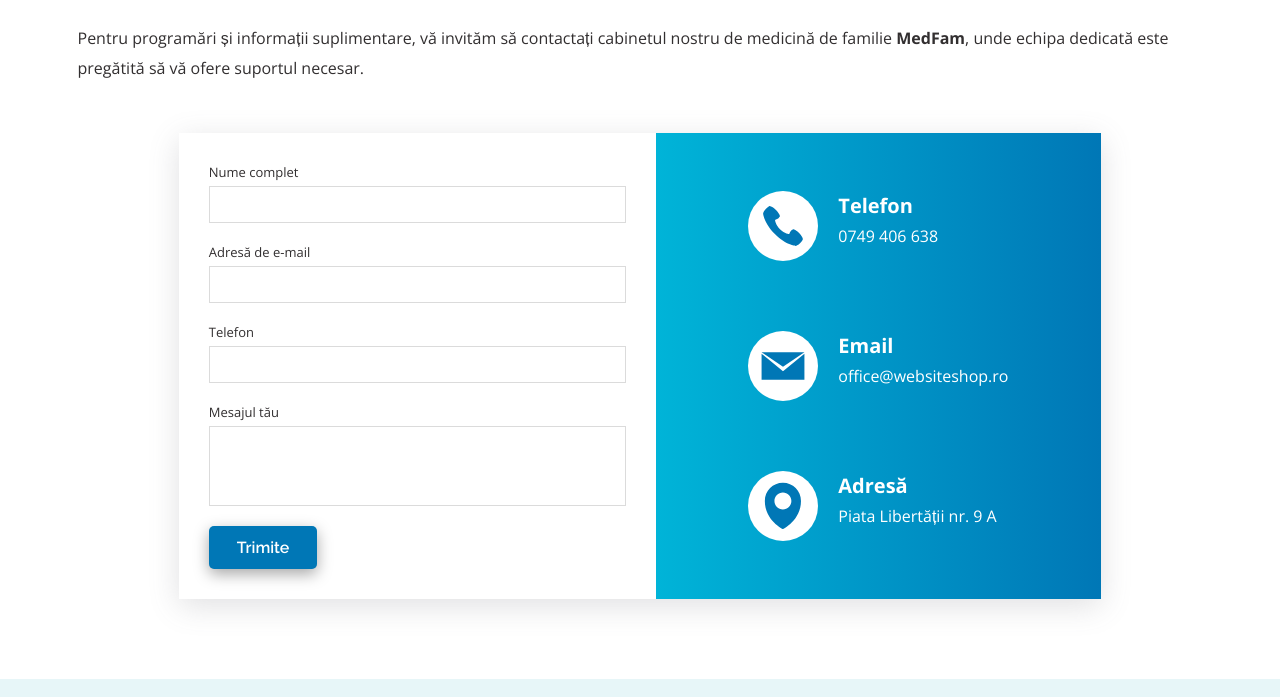
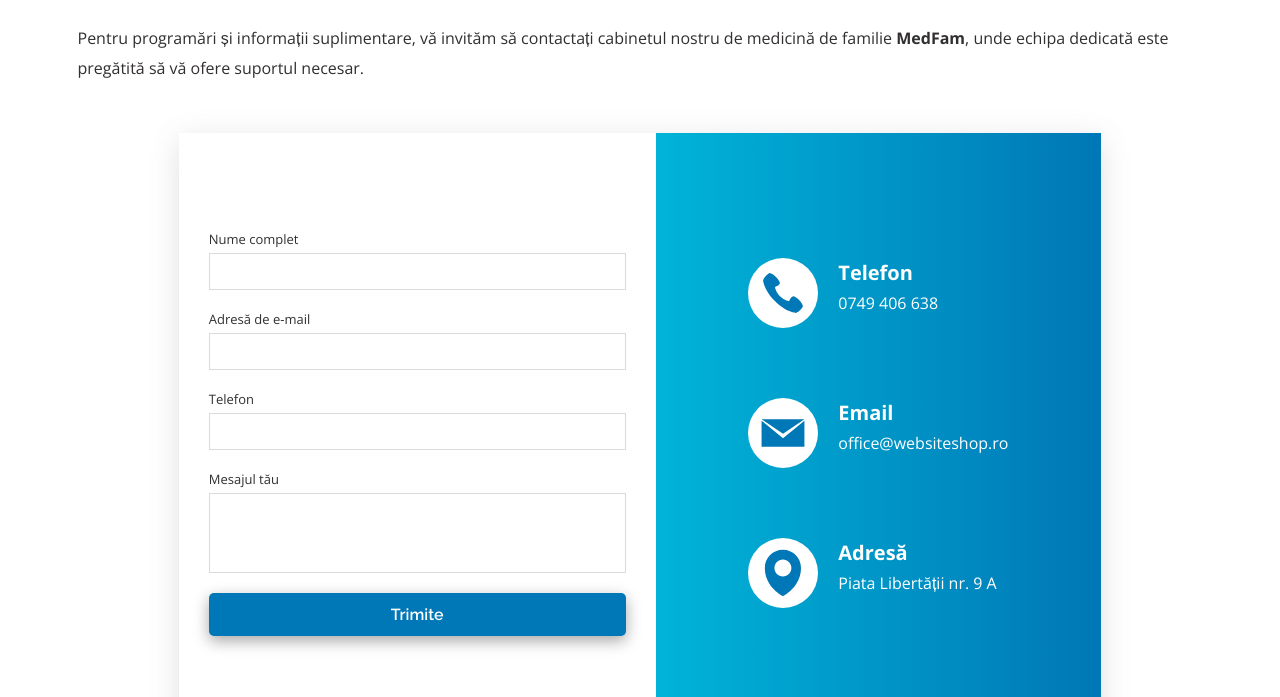
Before and after one commit to yenkoSS/MedFam, a plain HTML site: page index.html in a window 1280 px wide. Shown: the part 4680-5377 px from the top of the page. Drawn offline with nearby package versions, Linux system fonts and the light colour scheme.

Commit message:
fix form style

```diff
--- a/css/style.css
+++ b/css/style.css
@@ -582,12 +582,15 @@ p {
 .form-contact {
   padding: 3rem;
   width: 100%;
+  display: flex;
+  flex-direction: column;
+  justify-content: center;
 }
 
 .box-card-contact-details {
   width: 100%;
   height: auto;
-  min-height: 45rem;
+  min-height: 60rem;
   display: flex;
   flex-direction: column;
   justify-content: center;
```
